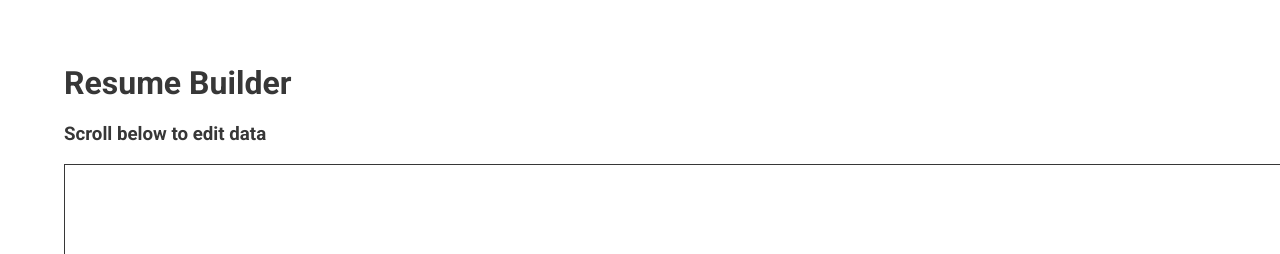
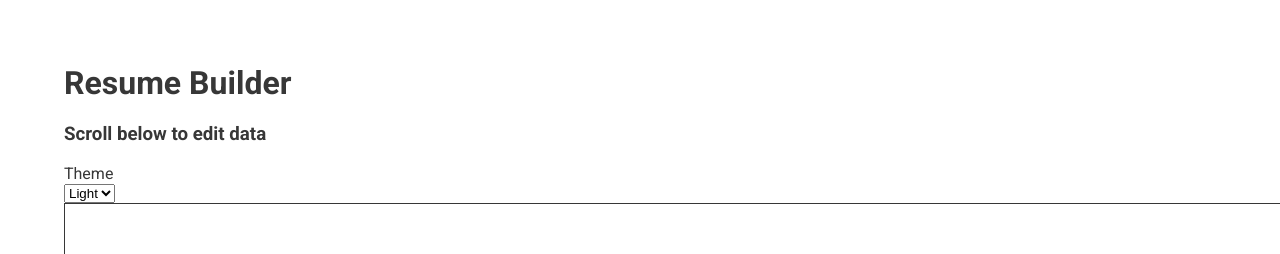
Before and after one commit to clairefro/resume-builder, a React (Create React App) app: page / in a window 1280 px wide. Shown: the top 254 px of the page. Built offline with nearby package versions, Linux system fonts and the light colour scheme.

Commit message:
add theme switcher

```diff
--- a/src/components/resumeGenerator.js
+++ b/src/components/resumeGenerator.js
@@ -7,6 +7,7 @@ import { sampleData } from '../data/sample';
 
 const ResumeGenerator = () => {
   const [data, setData] = useState(sampleData);
+  const [theme, setTheme] = useState('light');
 
   const handleFetch = (e) => {
     e.preventDefault();
@@ -23,12 +24,22 @@ const ResumeGenerator = () => {
     setData(e.updated_src)
   }
 
+  const updateTheme = () => {
+    const selector = document.getElementById('theme-select')
+    setTheme(selector.value)
+  }
 
   return (
     <div className="resume-generator">
       <h1>Resume Builder</h1>
       <h3>Scroll below to edit data</h3>
-      <ResumePreview data={data} />
+      <p>Theme</p>
+      <select onChange={updateTheme} id="theme-select">
+        <option value="light">Light</option>
+        <option value="dark">Dark</option>
+      </select>
+      <ResumePreview data={data} theme={theme} />
+
       <form onSubmit={handleFetch}>
         <input type="text" id="input-fetch" placeholder="enter data endpoint" />
         <input type="submit" value="Fetch data"/>
--- a/src/components/resumePreview.js
+++ b/src/components/resumePreview.js
@@ -1,4 +1,4 @@
-import React from 'react';
+import React, {useEffect} from 'react';
 
 const stringifyDates = (start, end) => {
   const s = new Date(start).toLocaleDateString('en-US', { month: 'short', year: 'numeric' });
@@ -10,7 +10,7 @@ const stringifyDates = (start, end) => {
   return `${s} - ${e}`;
 }
 
-const ResumePreview = ({ data }) => {
+const ResumePreview = ({ data, theme }) => {
   const {
     basics,
     work,
@@ -21,7 +21,7 @@ const ResumePreview = ({ data }) => {
   } = data
 
   return (
-    <div className="resume-preview">
+    <div className={`resume-preview ${theme}`}>
       <div className="section-basic-info">
         <div className="picture-name">
           {basics.picture &&
--- a/src/styles/global.scss
+++ b/src/styles/global.scss
@@ -6,6 +6,19 @@ body {
   box-sizing: border-box;
   font-family: 'Roboto', sans-serif;
   color: $black;
+}
+
+.light {
+  color: $black;
+  background: #FFF;
+}
+
+.dark {
+  color: #FFF;
+  background: rgba(0,0,0,0.7);
+  a {
+    color: #FFF;
+  }
 }
 
 a,p {
```
